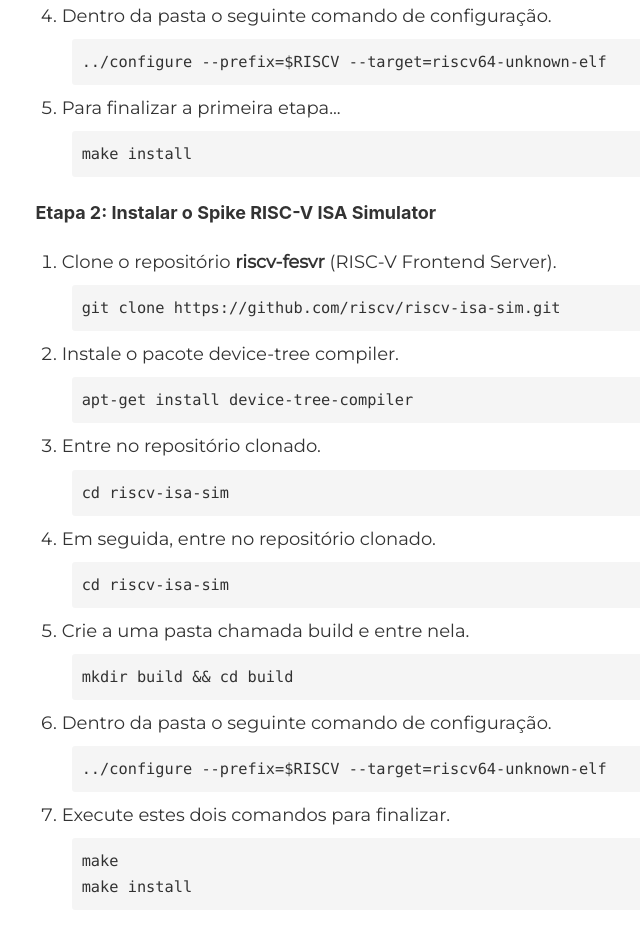
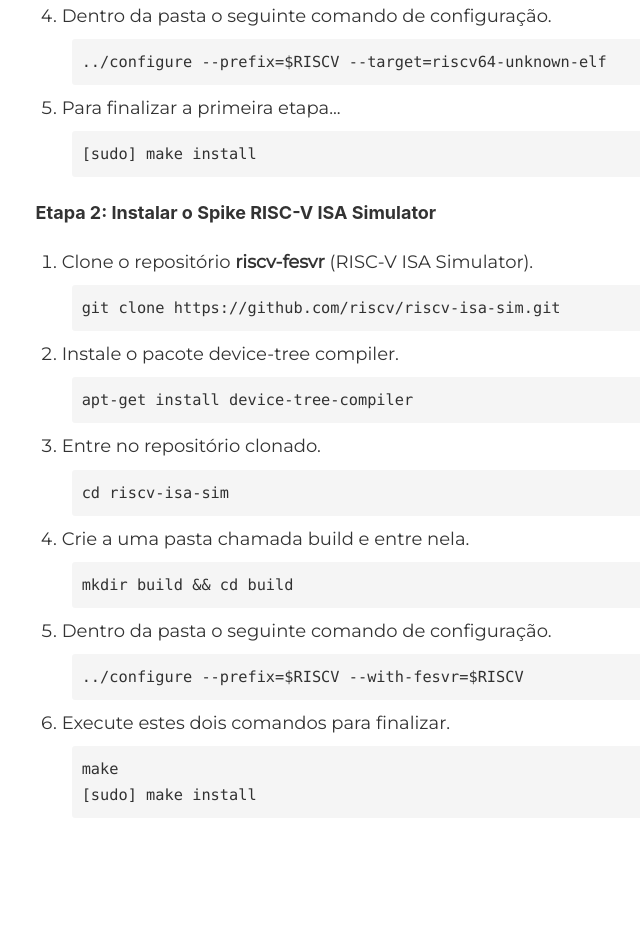
Before and after one commit to monuelo/riscv-helpmate, a Gatsby site: page /spike in a window 1280 px wide. Shown: the part 555-1486 px from the top of the page, without its empty margins (144-784 px from the left). After the commit the page ends 1425 px from the top, so only its background shows below. Built offline with nearby package versions, Linux system fonts and the light colour scheme; Gatsby itself is replaced by a stand-in of ours.

Commit message:
Build flow fixed

```diff
--- a/src/components/spikeTutorial.js
+++ b/src/components/spikeTutorial.js
@@ -31,13 +31,13 @@ const SpikeTutorial = () => (
             <li>
                 Para finalizar a primeira etapa...
                 <code>
-                    make install
+                   [sudo] make install
                 </code>
             </li>
         </ol>
         <h4>Etapa 2: Instalar o Spike RISC-V ISA Simulator</h4>
         <ol className="tutorial">
-            <li>Clone o repositório <strong>riscv-fesvr</strong> (RISC-V Frontend Server).
+            <li>Clone o repositório <strong>riscv-fesvr</strong> (RISC-V ISA Simulator).
                 <code>
                     git clone https://github.com/riscv/riscv-isa-sim.git
                 </code>
@@ -54,12 +54,6 @@ const SpikeTutorial = () => (
                 </code>
             </li>
             <li>
-                Em seguida, entre no repositório clonado.
-                <code>
-                    cd riscv-isa-sim
-                </code>
-            </li>
-            <li>
                 Crie a uma pasta chamada build e entre nela.
                 <code>
                     mkdir build && cd build
@@ -68,14 +62,14 @@ const SpikeTutorial = () => (
             <li>
                 Dentro da pasta o seguinte comando de configuração.
                 <code>
-                    ../configure --prefix=$RISCV --target=riscv64-unknown-elf
+                    ../configure --prefix=$RISCV --with-fesvr=$RISCV
                 </code>
             </li>
             <li>
                 Execute estes dois comandos para finalizar.
                 <code>
                     make<br/>
-                    make install
+                    [sudo] make install
                 </code>
             </li>
         </ol>
```
